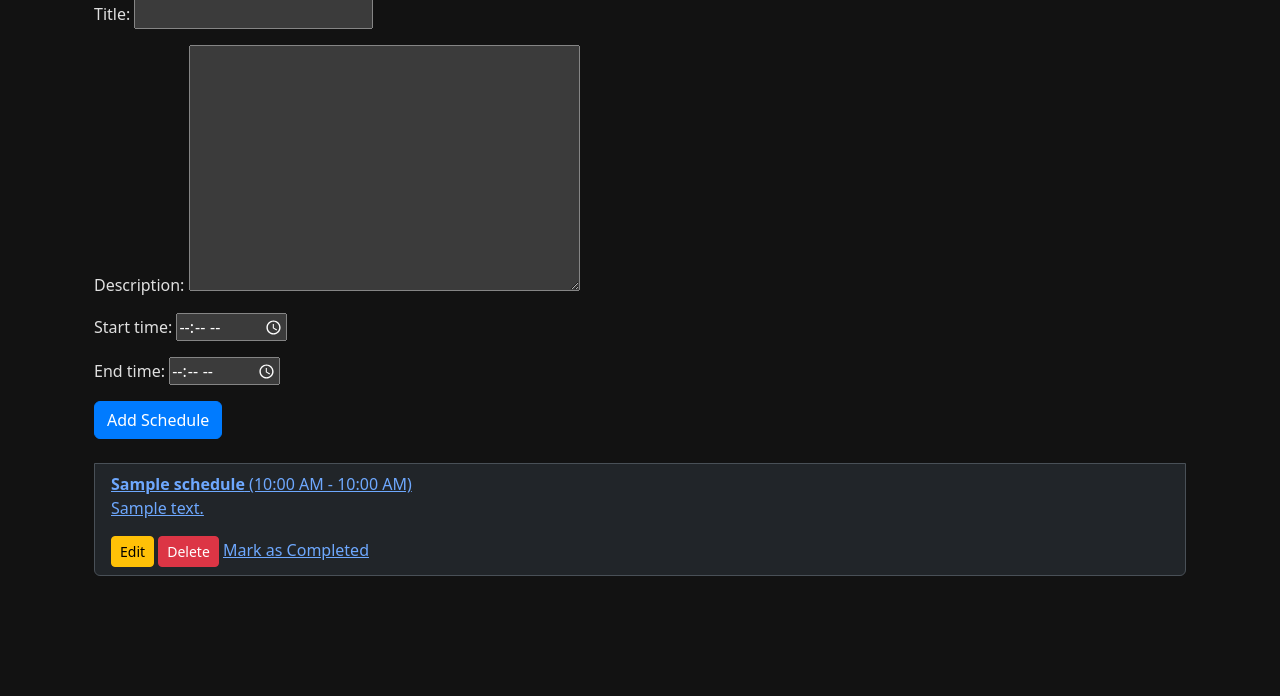
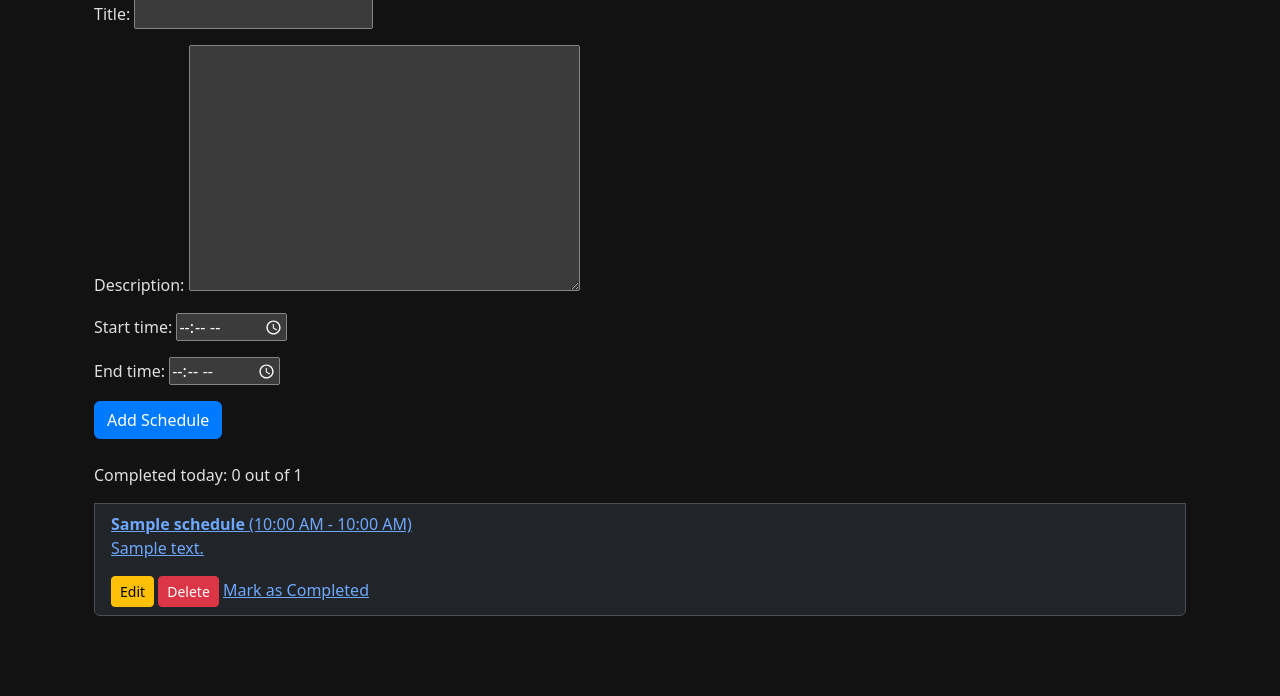
Before and after one commit to bekarys2003/lifeTracker, a Django app: page /tracking/schedule/ in a window 1280 px wide. Shown: the part 239-935 px from the top of the page. Before the commit the page ends 815 px from the top, so only its background shows below. Run offline with Django 5.2, Linux system fonts and the light colour scheme; a user stored in the database is signed in; tables that the repository leaves empty hold one stand-in row (values such as "Sample post"); parts of the project's set-up code (start-up, migrations or seed data) failed here and were passed over.

Commit message:
completed schedules/ timezone

```diff
--- a/django_project/settings.py
+++ b/django_project/settings.py
@@ -20,7 +20,7 @@ from celery import Celery
 
 CELERY_BROKER_URL = 'redis://redis:6379/0'
 CELERY_RESULT_BACKEND = 'redis://redis:6379/0'
-CELERY_TIMEZONE = 'UTC'
+CELERY_TIMEZONE = "America/Vancouver"
 CELERY_BROKER_CONNECTION_RETRY_ON_STARTUP = True
 
 # /-----Celery-------/
@@ -141,7 +141,7 @@ AUTH_PASSWORD_VALIDATORS = [
 
 LANGUAGE_CODE = "en-us"
 
-TIME_ZONE = "UTC"
+TIME_ZONE = "America/Vancouver"
 
 USE_I18N = True
 
--- a/templates/tracker/schedule_list.html
+++ b/templates/tracker/schedule_list.html
@@ -14,6 +14,7 @@
 
     <!-- Display the list of schedules -->
     <ul class="list-group">
+        <p>Completed today: {{ completed_today_count }} out of {{ total_schedules_count }}</p>
         {% for schedule in schedules %}
             <a href="{% url 'schedule_detail' schedule.uuid %}">
             <li class="list-group-item">
--- a/tracker/models.py
+++ b/tracker/models.py
@@ -19,6 +19,7 @@ class Schedule(models.Model):
     updated_at = models.DateTimeField(auto_now=True)
     start_time = models.TimeField()
     end_time = models.TimeField()
+    completed_at = models.DateTimeField(null=True, blank=True)
 
     def __str__(self):
         return f'{self.title} ({self.start_time} - {self.end_time})'
--- a/tracker/views.py
+++ b/tracker/views.py
@@ -26,6 +26,17 @@ def schedule_create(request):
 @login_required
 def schedule_list(request):
     schedules = Schedule.objects.filter(profile=request.user.profile)  # Filter schedules by the current user's profile
+    today = timezone.now().date()
+
+    # Count how many schedules have been completed today
+    completed_today_count = Schedule.objects.filter(
+        profile=request.user.profile,  # Filter by the current user's profile
+        completed_at__date=today  # Filter by today's date
+    ).count()
+
+    total_schedules_count = schedules.count()
+
+
     if request.method == 'POST':
         form = ScheduleForm(request.POST)
         if form.is_valid():
@@ -39,6 +50,8 @@ def schedule_list(request):
     return render(request, 'tracker/schedule_list.html', {
         'schedules': schedules,
         'form': form,
+        'completed_today_count': completed_today_count,
+        'total_schedules_count': total_schedules_count,
     })
 
 
@@ -85,9 +98,6 @@ def schedule_detail(request, pk):
 @login_required
 def mark_schedule_completed(request, pk):
     schedule = get_object_or_404(Schedule, pk=pk, profile=request.user.profile)
-    print(f"Current Streak: {schedule.streak}")
-    print(f"Last Updated: {schedule.updated_at.date()}")
-    print(f"Today: {timezone.now().date()}")
     # Check if the schedule was last updated yesterday (to maintain the streak)
     if schedule.streak == 0 and schedule.updated_at.date() == timezone.now().date():
         schedule.streak = 1 # Start the streak
@@ -107,5 +117,6 @@ def mark_schedule_completed(request, pk):
                 schedule.streak = 1  # Reset streak if more than one day has passed
 
     schedule.updated_at = timezone.now()  # Update the last updated timestamp
+    schedule.completed_at = timezone.now()
     schedule.save()  # Save the updated streak
     return redirect('schedule_list')
```
Also changed, not shown: media/profile_pics/IMG_2766.jpeg (added), tracker/migrations/0005_schedule_completed_at.py (added).
